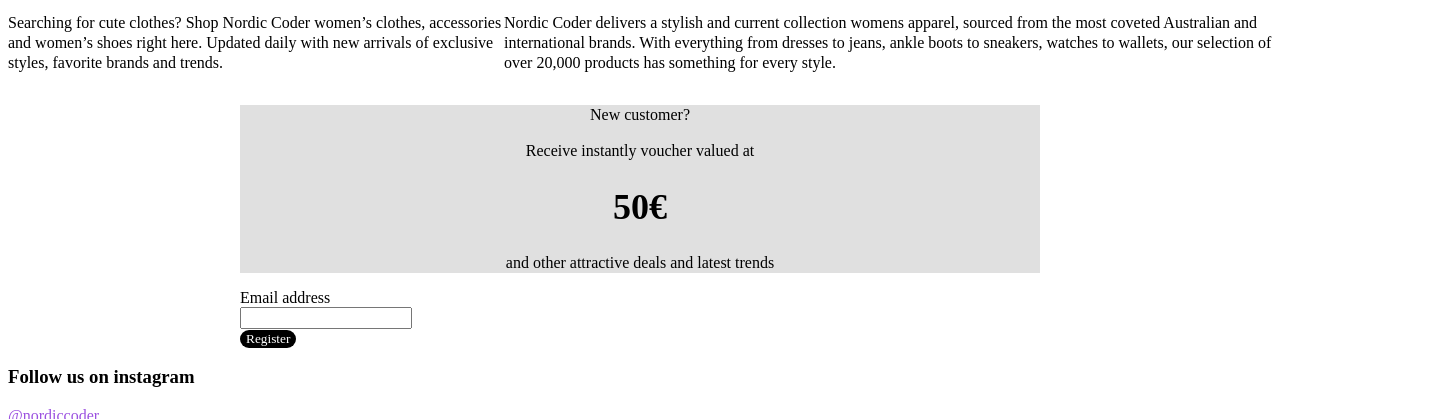
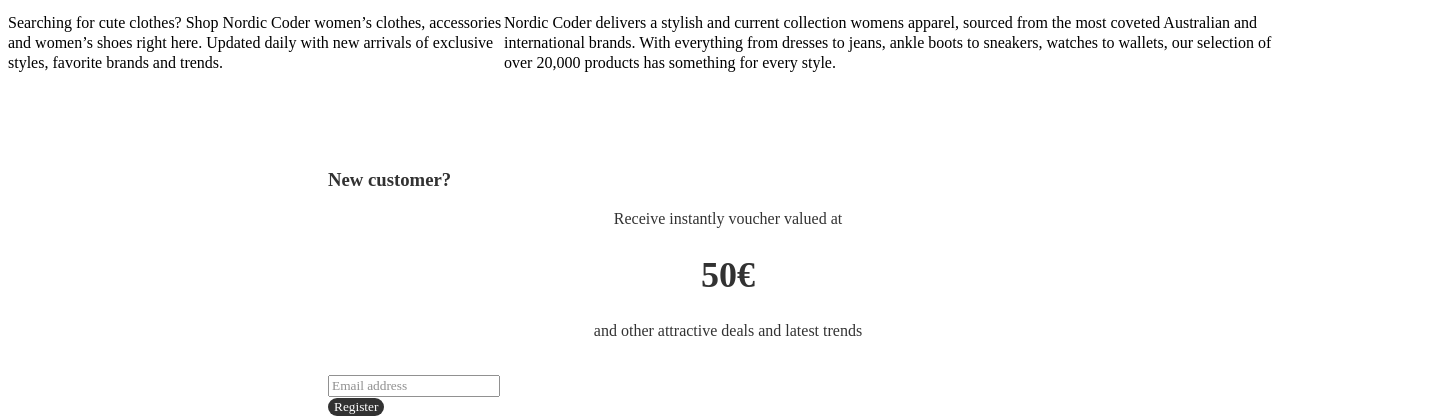
Before and after one commit to nhungo-ct/ecommerce, a plain HTML site: page index.html in a window 1280 px wide. Shown: the part 997-1416 px from the top of the page, 1448 px wide, since content can reach past the window. Drawn offline with Linux system fonts and the light colour scheme.

Commit message:
update transparency

```diff
--- a/css/style.css
+++ b/css/style.css
@@ -136,14 +136,21 @@
 }
 
 .newcustomer{
-    width: 800px;
-    margin: auto;
     background-image: url(../img/newcustomer.jpg);
     background-position: center;
+    width: 1440px;
+    height: 610px;
 }
 .promo{
+    background: #FFFFFF;
+    opacity: 0.8;
+    background-position: center;
+    width: 800px;
+    height: 450px;
+    margin: 80px 320px;
+}
+.promo p{
     text-align: center;
-    background-color: #E0E0E0;
 }
 
 .navigation{
--- a/index.html
+++ b/index.html
@@ -76,14 +76,13 @@
     <section>
         <div class="newcustomer">
             <div class="promo">
-    <p>New customer?</p>
+    <h3>New customer?</h3>
     <p>Receive instantly voucher valued at</p>
     <p style="font-size: 2.25em;font-weight: bold;">50&euro;</p>
     <p>and other attractive deals and latest trends</p>
-    </div>
     <form>
-        <label for="fmail">Email address</label><br>
-        <input input type="text" id="fmail" name="fmail"><br>
+        <label for="fmail"></label><br>
+        <input input type="text" id="fmail" name="fmail" placeholder="Email address"><br>
         <input type="submit" value="Register" class="submit">
     </form>
     </div>
```
